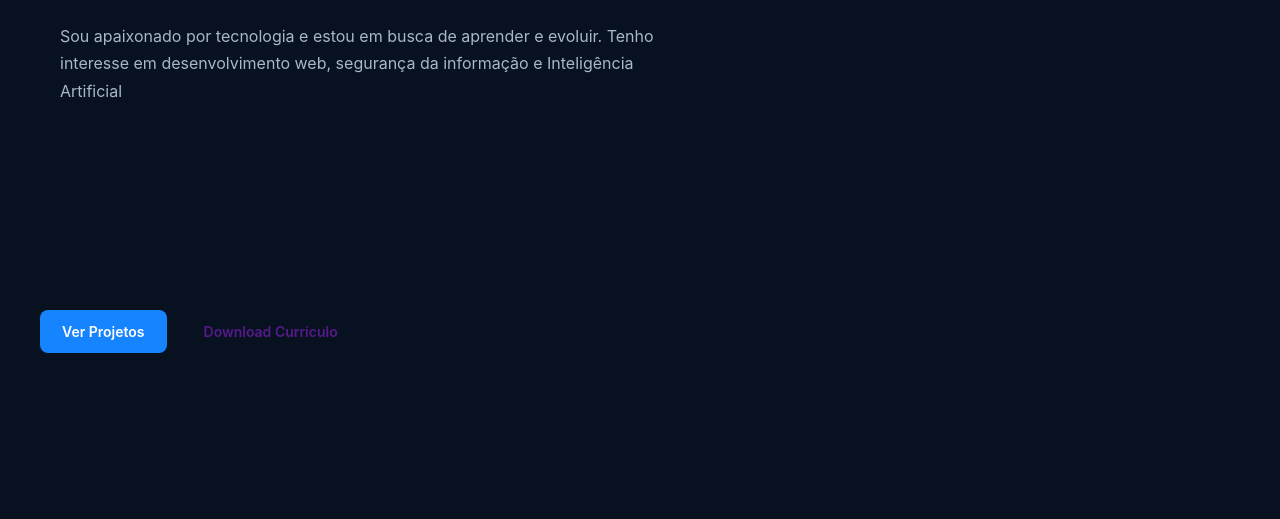
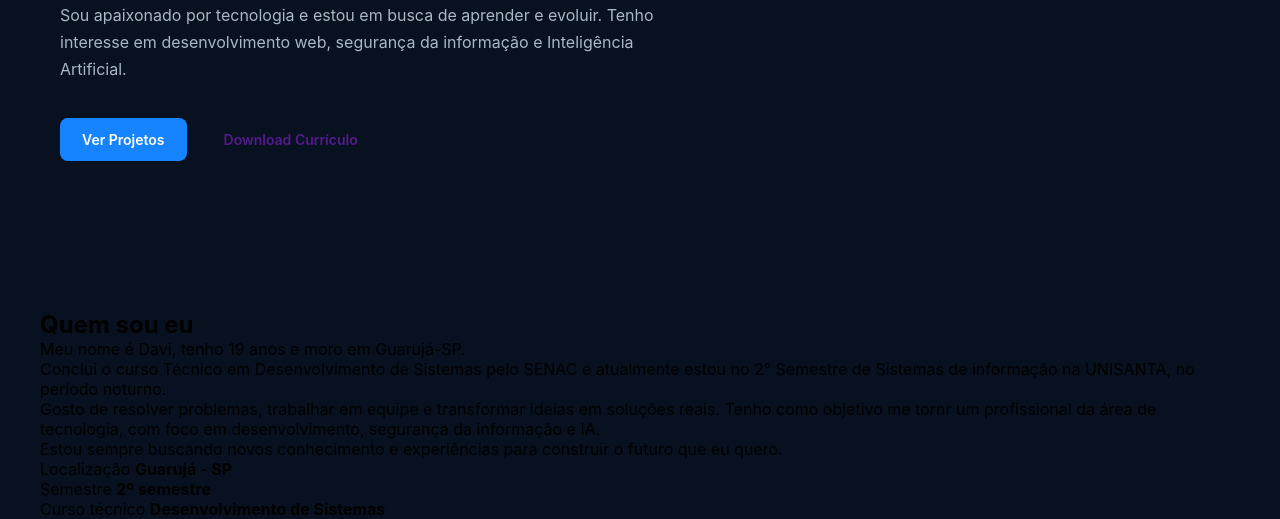
Before and after one commit to lucieenn/Portf-lio, a plain HTML site: page Portfolio/index.html in a window 1280 px wide. Shown: the part 356-875 px from the top of the page. Before the commit the page ends 800 px from the top, so only its background shows below. Drawn offline with Linux system fonts and the light colour scheme.

Commit message:
.
Adicionei as sections e comecei o sobre

```diff
--- a/Portfolio/index.css
+++ b/Portfolio/index.css
@@ -120,3 +120,26 @@ header{
 .botoes a:first-child:hover{
     background-color: #0F5BB5;
 }
+
+/* Sobre */
+.apresentacao{
+    max-width: 1200px;
+    min-height: 600px;
+    margin: 0 auto;
+    padding: 100px 20px;
+    display: flex;
+    flex-direction: column;
+    justify-content: center;
+}
+
+.saudacao{
+    color:#1683FF;
+    font-weight: 600;
+    margin-bottom: 15px;
+}
+.apresentacao h1{
+    color: #F5F7FA;
+    font-size: 36px;
+    font-weight: 700;
+    margin-bottom: 15px;
+}
--- a/Portfolio/index.html
+++ b/Portfolio/index.html
@@ -25,19 +25,72 @@
         </nav>
     </header>
 
-    <div class="apresentacao" id="inicio">
+    <section class="inicio" id="inicio">
+        <div class="apresentacao">
             <p class="saudacao">Olá, eu sou</p>
             <h1>Davi dos Santos Oliveira Silva</h1>
             <p class="cargo">Desenvolvedor em Formação | Sistemas de Informação</p>
 
-        <p class="descricao">Sou apaixonado por tecnologia e estou em busca de aprender e evoluir. Tenho interesse em desenvolvimento web,
-            segurança da informação e Inteligência Artificial</p>
-    </div>
+            <p class="descricao">Sou apaixonado por tecnologia e estou em busca de aprender e evoluir. Tenho interesse
+                em desenvolvimento web,
+                segurança da informação e Inteligência Artificial.</p>
 
             <div class="botoes">
                 <a href="#projetos">Ver Projetos</a>
                 <a href="">Download Currículo</a>
             </div>
+        </div>
+    </section>
+
+    <section class="sobre" id="sobre">
+
+        <h2>Quem sou <span> eu</span></h2>
+
+        <p class="descricao-sobre"> Meu nome é Davi, tenho 19 anos e moro em Guarujá-SP.</p>
+        <p class="descricao-sobre">Conclui o curso Técnico em Desenvolvimento de Sistemas pelo SENAC e atualmente estou
+            no 2° Semestre de Sistemas de informação na UNISANTA, no período noturno.</p>
+
+        <p class="descricao-sobre">Gosto de resolver problemas, trabalhar em equipe e transformar ideias em soluções
+            reais.
+            Tenho como objetivo
+            me tornr um profissional da área de tecnologia, com foco em desenvolvimento, segurança da informação e IA.
+        </p>
+
+        <p class="descricao-sobre">Estou sempre buscando novos conhecimento e experiências para construir o futuro que
+            eu quero.</p>
+
+        <div class="sobre-info">
+
+            <div class="info">
+                <span>Localização</span>
+                <strong>Guarujá - SP</strong>
+            </div>
+
+            <div class="info">
+                <span>Semestre</span>
+                <strong>2º semestre</strong>
+            </div>
+
+            <div class="info">
+                <span>Curso técnico</span>
+                <strong>Desenvolvimento de Sistemas</strong>
+            </div>
+
+        </div>
+
+    </section>
+
+    <section class="habilidades" id="habilidades">
+
+    </section>
+
+    <section class="projetos" id="projetos">
+
+    </section>
+
+    <section class="contato" id="contato">
+
+    </section>
 
 </body>
 
```
Lines whose indentation alone changed are shown as unchanged.
